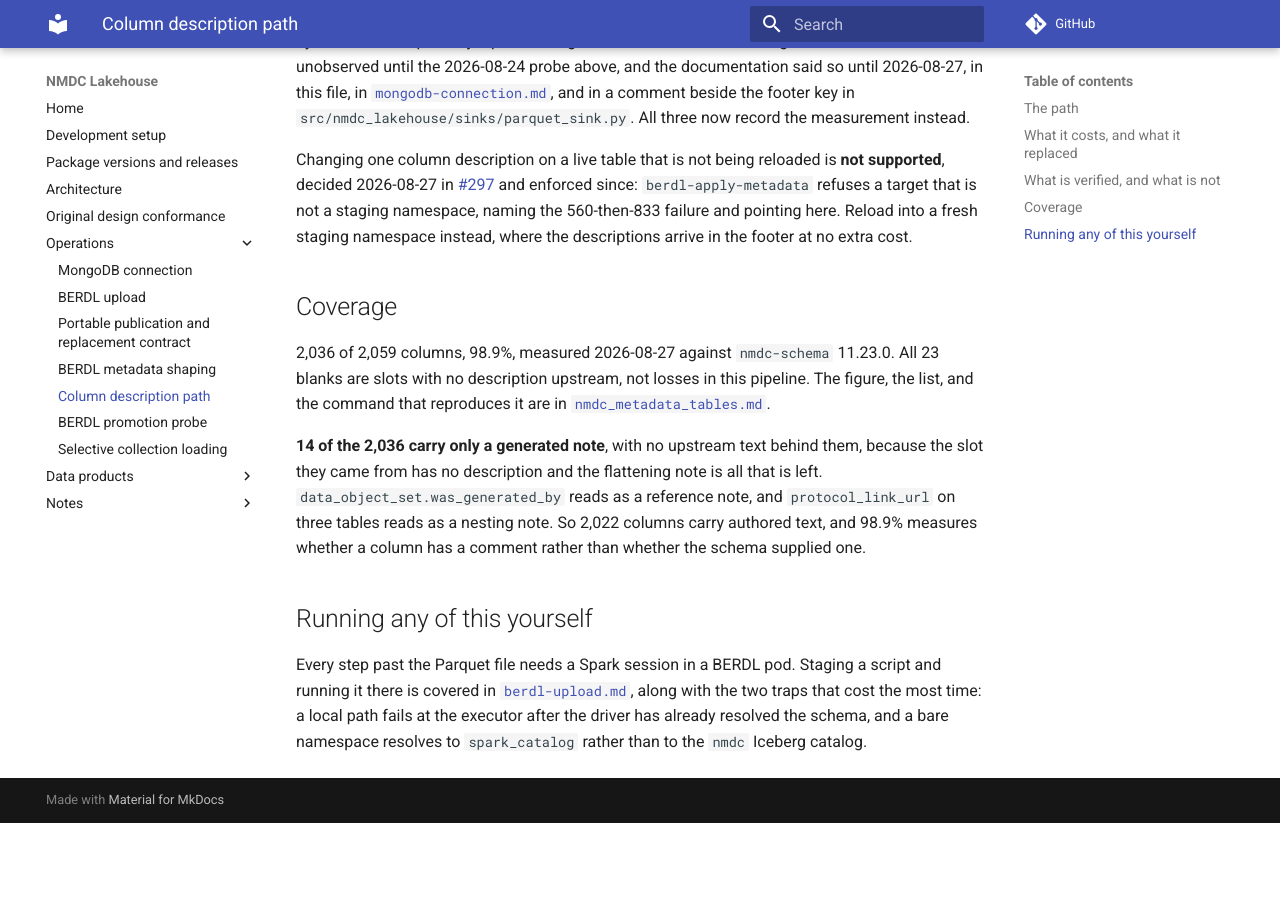
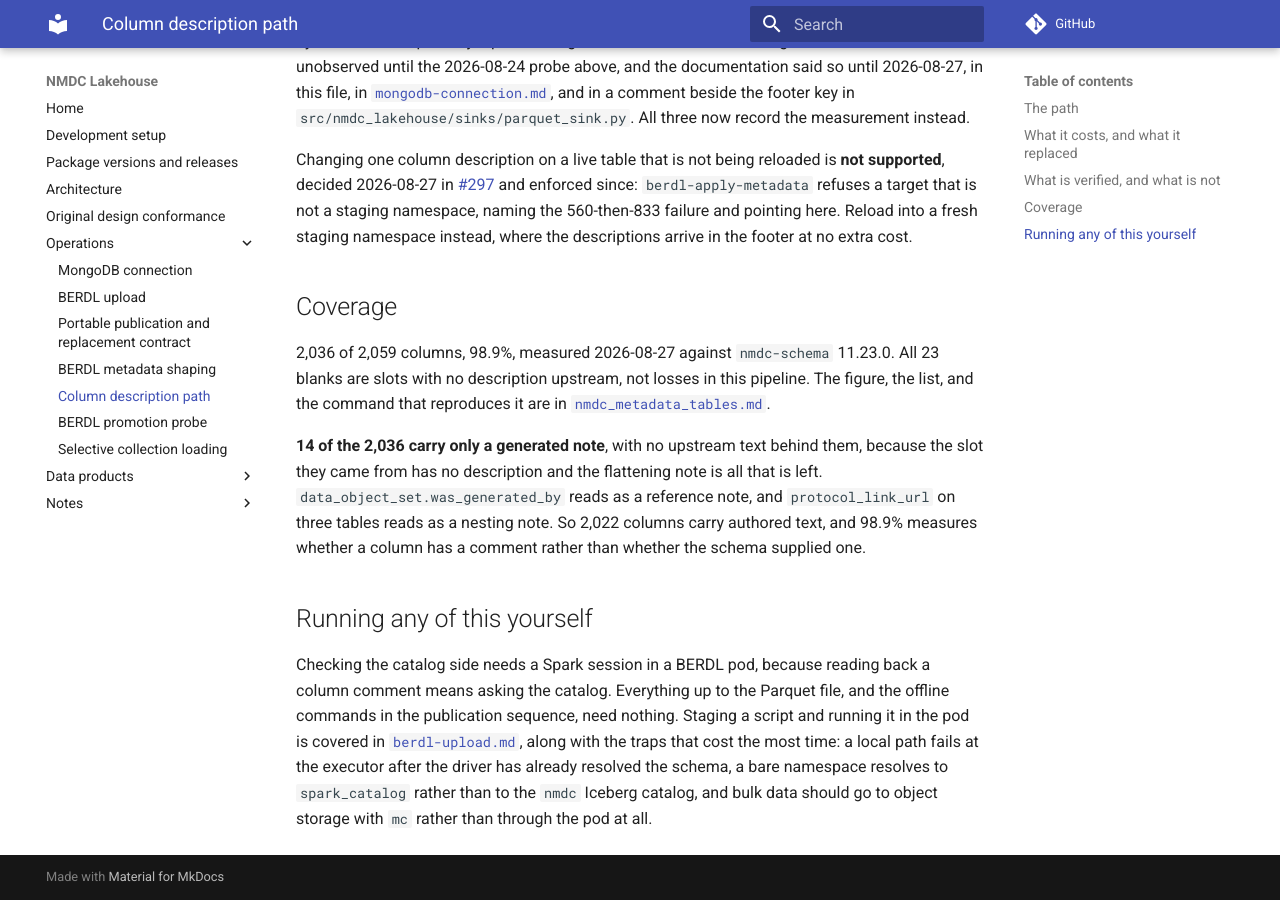
Before and after one commit to microbiomedata/nmdc-lakehouse, an MkDocs documentation site: the page built from docs/column-description-path.md, in a window 1280 px wide and 900 px high, scrolled down 2229 px. Built offline with MkDocs 1.6.1 and Material for MkDocs 9.7.7, drawn with Linux system fonts in a browser that asks for light colours; comment, search, counter and statistics services are not loaded; before the commit the page ends 3052 px from its top, so only the background shows below that.

Commit message:
Fix the second copy of a claim I fixed once
"Every step past the Parquet file needs a Spark session in a BERDL pod" was
corrected in berdl-upload.md two rounds ago and left standing in
column-description-path.md, where I had written the same sentence. I fixed the
line the reviewer named and never grepped for the claim, so the page telling a
reader to go and read the corrected guide contradicted it.

Scoped to what actually needs a pod, which is reading a comment back out of the
catalog, and it now names the mc path alongside the other two traps rather than
listing only the two it started with.

Co-Authored-By: Claude <noreply@anthropic.com>

```diff
--- a/docs/column-description-path.md
+++ b/docs/column-description-path.md
@@ -123,9 +123,12 @@ rather than whether the schema supplied one.
 
 ## Running any of this yourself
 
-Every step past the Parquet file needs a Spark session in a BERDL pod. Staging a
-script and running it there is covered in
-[`berdl-upload.md`](berdl-upload.md), along with the two traps that cost the most
+Checking the catalog side needs a Spark session in a BERDL pod, because reading
+back a column comment means asking the catalog. Everything up to the Parquet
+file, and the offline commands in the publication sequence, need nothing.
+Staging a script and running it in the pod is covered in
+[`berdl-upload.md`](berdl-upload.md), along with the traps that cost the most
 time: a local path fails at the executor after the driver has already resolved
-the schema, and a bare namespace resolves to `spark_catalog` rather than to the
-`nmdc` Iceberg catalog.
+the schema, a bare namespace resolves to `spark_catalog` rather than to the
+`nmdc` Iceberg catalog, and bulk data should go to object storage with `mc`
+rather than through the pod at all.
```
